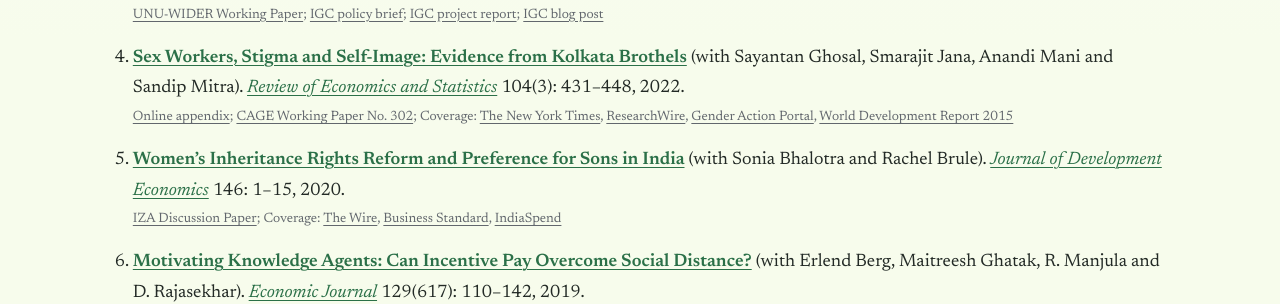
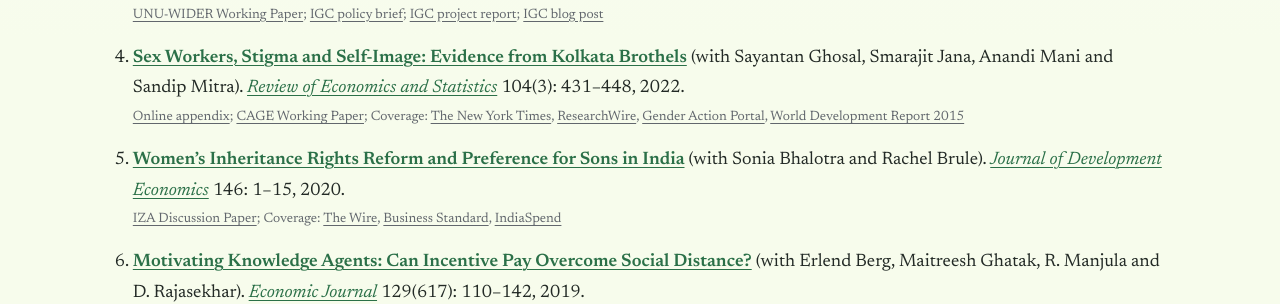
Before and after one commit to sanchariroym/sanchariroym.github.io, a Jekyll site: the page built from research.md, in a window 1280 px wide and 900 px high, scrolled down 441 px. Shown: the part 150-454 px from the top of the window. Built offline with Jekyll 4.4.1, drawn with Linux system fonts in a browser that asks for light colours.

Commit message:
Sex workers paper: shorten CAGE label
Co-Authored-By: Claude Opus 5.5 <noreply@anthropic.com>
Claude-Session: https://claude.ai/code/session_01BVddaAtzbXtbz8eDZN5RwJ

```diff
--- a/research.md
+++ b/research.md
@@ -26,7 +26,7 @@ description: "Publications and working papers by Sanchari Roy on gender, inherit
    - [UNU-WIDER Working Paper](https://www.wider.unu.edu/sites/default/files/Publications/Working-paper/PDF/wp2021-65-gendered-crisis-livelihoods-mental-well-being-COVID-19-India.pdf); [IGC policy brief](https://www.theigc.org/publications/impact-covid-19-livelihoods-and-mental-health-among-urban-poor-india); [IGC project report](https://www.theigc.org/publications/livelihoods-and-mental-well-being-during-covid-19-study-using-matched-husband-wife); [IGC blog post](https://www.theigc.org/blogs/gender-equality/pandemics-gendered-impact-livelihoods-and-wellbeing-evidence-india)
 
 4. **[Sex Workers, Stigma and Self-Image: Evidence from Kolkata Brothels]({{ "/assets/papers/ghosal-et-al-2022-sex-workers-restat.pdf" | relative_url }})** (with Sayantan Ghosal, Smarajit Jana, Anandi Mani and Sandip Mitra). *[Review of Economics and Statistics](https://direct.mit.edu/rest)* 104(3): 431–448, 2022.
-   - [Online appendix]({{ "/assets/papers/ghosal-et-al-2022-sex-workers-restat-online-appendix.pdf" | relative_url }}); [CAGE Working Paper No. 302](https://warwick.ac.uk/fac/soc/economics/research/centres/cage/manage/publications/302-2016_mani.pdf); Coverage: [The New York Times](https://www.nytimes.com/2018/07/13/business/think-positive-climb-out-of-poverty-it-just-might-work.html), [ResearchWire](https://researchwire.substack.com/p/indiaspend-researchwire-january-22), [Gender Action Portal](http://gap.hks.harvard.edu/sex-workers-stigma-and-self-belief-evidence-psychological-training-program-india), [World Development Report 2015](http://www.worldbank.org/content/dam/Worldbank/Publications/WDR/WDR%202015/WDR-2015-Full-Report.pdf)
+   - [Online appendix]({{ "/assets/papers/ghosal-et-al-2022-sex-workers-restat-online-appendix.pdf" | relative_url }}); [CAGE Working Paper](https://warwick.ac.uk/fac/soc/economics/research/centres/cage/manage/publications/302-2016_mani.pdf); Coverage: [The New York Times](https://www.nytimes.com/2018/07/13/business/think-positive-climb-out-of-poverty-it-just-might-work.html), [ResearchWire](https://researchwire.substack.com/p/indiaspend-researchwire-january-22), [Gender Action Portal](http://gap.hks.harvard.edu/sex-workers-stigma-and-self-belief-evidence-psychological-training-program-india), [World Development Report 2015](http://www.worldbank.org/content/dam/Worldbank/Publications/WDR/WDR%202015/WDR-2015-Full-Report.pdf)
 
 5. **[Women's Inheritance Rights Reform and Preference for Sons in India]({{ "/assets/papers/bhalotra-brule-roy-2020-inheritance-son-preference-jde.pdf" | relative_url }})** (with Sonia Bhalotra and Rachel Brule). *[Journal of Development Economics](https://www.sciencedirect.com/journal/journal-of-development-economics)* 146: 1–15, 2020.
    - [IZA Discussion Paper](https://docs.iza.org/dp11239.pdf); Coverage: [The Wire](https://thewire.in/225464/an-unpleasant-truth-underlies-gender-discrimination-in-india/), [Business Standard](https://www.business-standard.com/article/current-affairs/study-blames-indian-inheritance-law-reforms-for-spike-in-female-foeticide-119022300189_1.html), [IndiaSpend](https://www.indiaspend.com/reforms-of-indias-inheritance-laws-inadvertently-increased-female-foeticide-and-deaths-in-infancy/)
```
